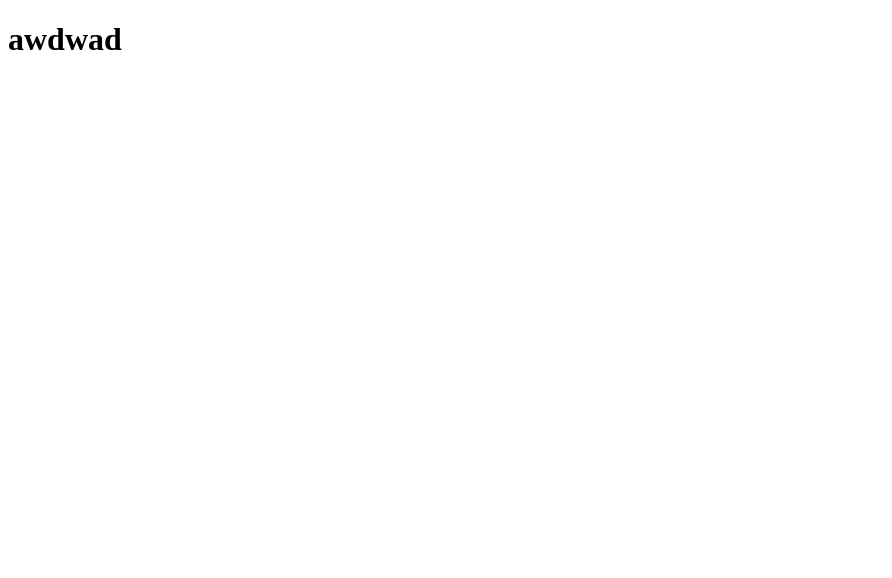
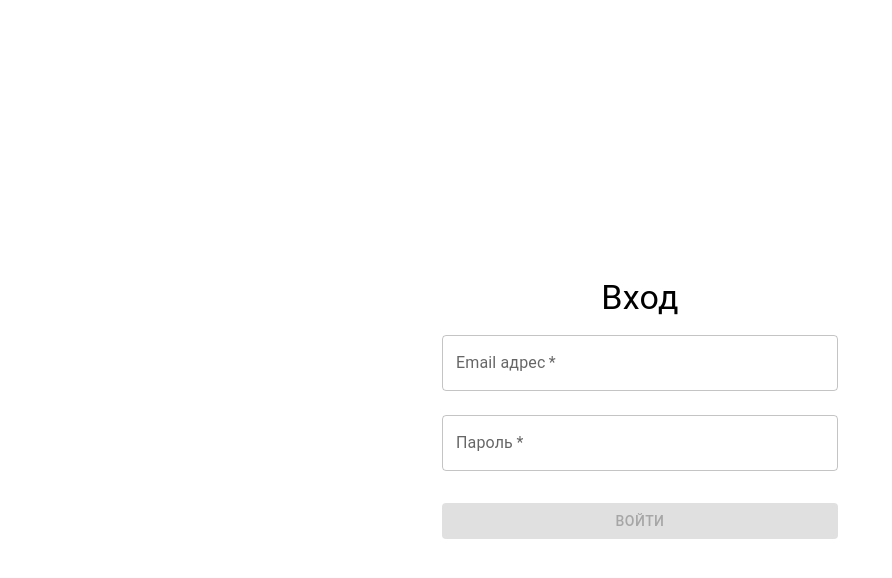
Before and after one commit to scroll17/crypto-x-getaway, a React app in the folder client/: page / in a window 1280 px wide. Shown: the top 578 px of the page, without its empty margins (0-892 px from the left). Built offline with nearby package versions, Linux system fonts and the light colour scheme.

Commit message:
initial commit

```diff
--- a/client/package.json
+++ b/client/package.json
@@ -67,6 +67,7 @@
     "@mui/material": "^5.14.7",
     "@reduxjs/toolkit": "^1.9.5",
     "autoprefixer": "10.4.5",
+    "axios": "^1.5.0",
     "react": "^18.2.0",
     "react-dom": "^18.2.0",
     "react-redux": "^8.1.2",
--- a/client/src/App.tsx
+++ b/client/src/App.tsx
@@ -1,8 +1,9 @@
 import React from "react"
+import { LoginForm } from "./components/LoginForm/LoginForm"
 
 export default function App() {
   return (
-    <h1>awdwad</h1>
+    <LoginForm/>
 
   );
 }
--- /dev/null
+++ b/client/src/components/LoginForm/LoginForm.tsx
@@ -0,0 +1,81 @@
+import React, { useEffect, useState, FC, FormEvent } from 'react';
+import { Container, Typography, TextField, Button, Box } from '@mui/material';
+import axios from 'axios';
+interface LoginProps {}
+// TODO: transfer to utils
+const isEmailValid = (email: string): boolean => /^[A-Z0-9._%+-]+@[A-Z0-9.-]+\.[A-Z]{2,4}$/i.test(email);
+
+export const LoginForm: FC<LoginProps> = () => {
+  const [email, setEmail] = useState('');
+  const [password, setPassword] = useState('');
+  const [error, setError] = useState(true);
+
+  useEffect(() => {
+    if (email.length === 0 || password.length === 0) {
+      setError(true);
+    } else {
+      setError(false);
+    }
+  }, [email, password]);
+
+  const handleLogin = (e: FormEvent<HTMLFormElement>) => {
+    e.preventDefault();
+
+    if (!isEmailValid(email)) {
+      setError(true);
+      return;
+    }
+    axios
+      .post('/auth/login', {
+        firstName: email,
+        lastName: password,
+      })
+      .then(function (response) {
+        console.log(response);
+      })
+      .catch(function (error) {
+        console.log(error);
+      });
+  };
+
+  // TODO add check on empty value and on @
+  return (
+    <Container maxWidth="xs">
+      <Box
+        sx={{
+          display: 'flex',
+          flexDirection: 'column',
+          alignItems: 'center',
+          justifyContent: 'center',
+          height: '100vh',
+        }}
+      >
+        <Typography variant="h4">Вход</Typography>
+        <form onSubmit={handleLogin}>
+          <TextField
+            margin="normal"
+            required
+            fullWidth
+            label="Email адрес"
+            variant="outlined"
+            value={email}
+            onChange={(e) => setEmail(e.target.value)}
+          />
+          <TextField
+            margin="normal"
+            required
+            fullWidth
+            label="Пароль"
+            type="password"
+            variant="outlined"
+            value={password}
+            onChange={(e) => setPassword(e.target.value)}
+          />
+          <Button variant="contained" color="primary" type="submit" disabled={error} fullWidth sx={{ mt: 3 }}>
+            Войти
+          </Button>
+        </form>
+      </Box>
+    </Container>
+  );
+};
```
Also changed, not shown: 1 other file (tests, documents, lock files or other folders).
